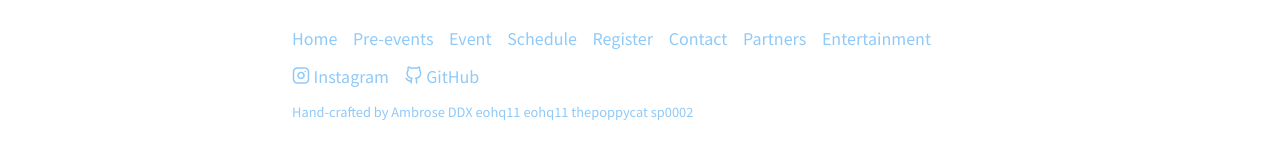
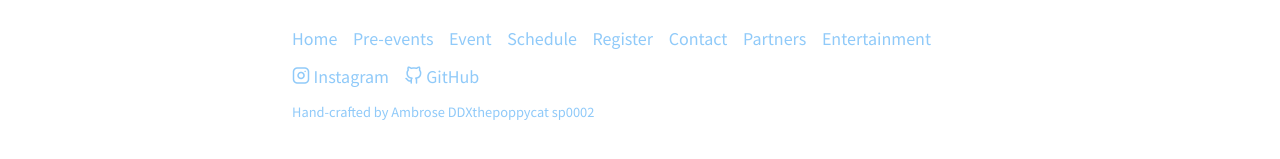
Before and after one commit to buildingblocs/2020, a Jekyll site: the page built from index.md, in a window 1280 px wide and 900 px high, scrolled down 3153 px. Shown: the part 730-889 px from the top of the window. Built offline with Jekyll 4.4.1, drawn with Linux system fonts in a browser that asks for light colours; some web fonts are replaced; a script that is not in the unit is left out.

Commit message:
Update footer.html

```diff
--- a/_includes/footer.html
+++ b/_includes/footer.html
@@ -25,7 +25,7 @@
 				</ul>
 			</div>
 			<div class="group">
-				<small>Hand-crafted by <a href="https://ambrose.makerforce.io/">Ambrose</a>	<a href="https://github.com/ddx-510">DDX</a>	<a href="https://github.com/https://github.com/EmilyOng">eohq11</a>	<a href="https://github.com/https://github.com/EmilyOng">eohq11</a>	<a href="https://github.com/https://github.com/https://github.com/thepoppycat">thepoppycat</a>	<a href="https://github.com/https://github.com/https://github.com/sp0002">sp0002</a></small>
+				<small>Hand-crafted by <a href="https://ambrose.makerforce.io/">Ambrose</a>	<a href="https://github.com/ddx-510">DDX</a><a href="https://github.com/thepoppycat">thepoppycat</a>	<a href="https://github.com/sp0002">sp0002</a></small>
 			</div>
 		</div>
 	</footer>
```
